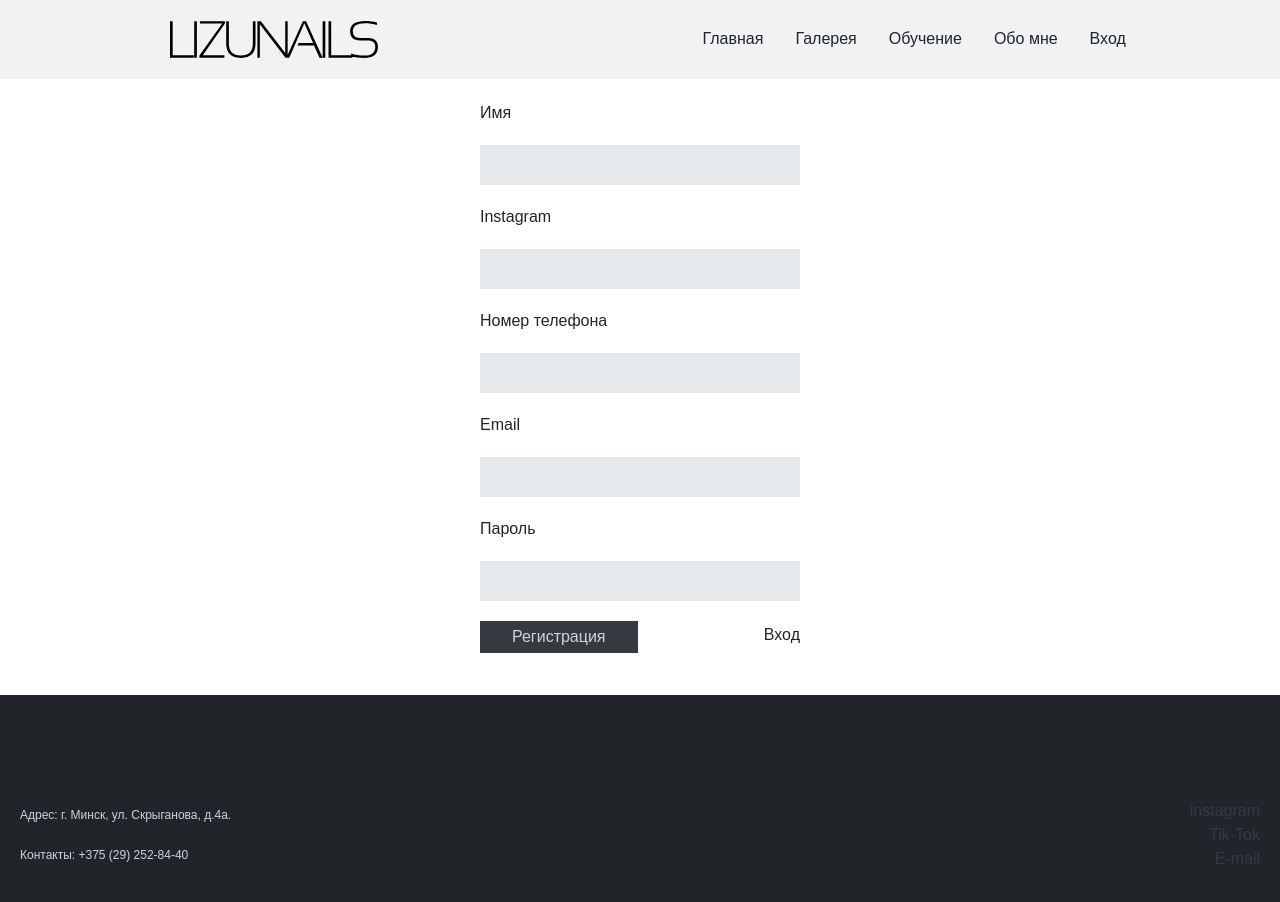
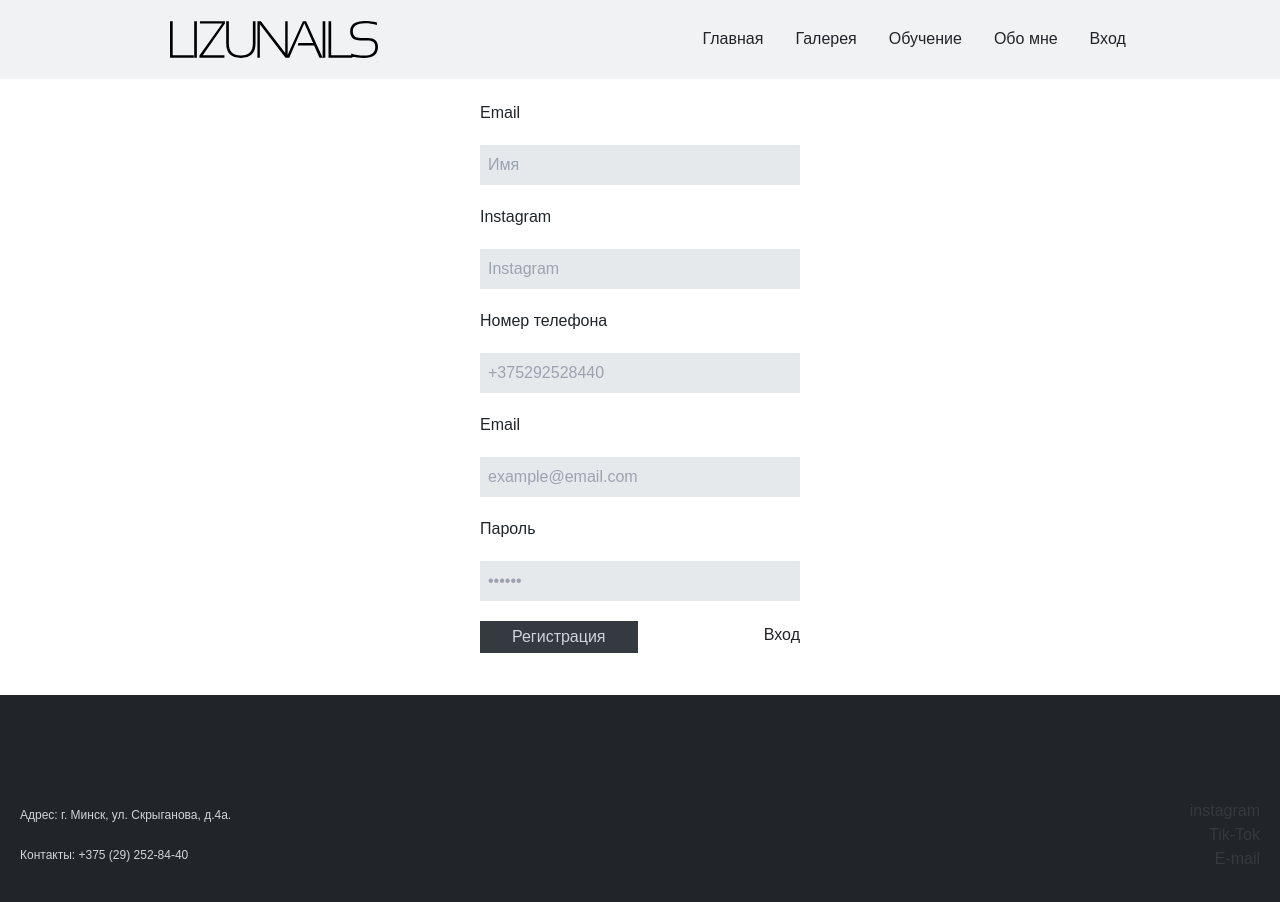
Before and after one commit to JaZhKa/Lizu-Nails, a React (Vite) app in the folder frontend/: page /signup in a window 1280 px wide. Shown: the top 902 px of the page. Built offline with nearby package versions, Linux system fonts and the light colour scheme.

Commit message:
add validation to login form & signup form

```diff
--- a/frontend/src/components/elements/Button.jsx
+++ b/frontend/src/components/elements/Button.jsx
@@ -3,7 +3,7 @@ const Button = ({ onClick, children, disabled, style }) => {
     <button
       onClick={onClick}
       disabled={disabled}
-      className={style + " disabled:bg-secondary bg-primary px-8 py-1 text-secondary transition-all duration-100 hover:bg-accent hover:text-text-color focus:bg-accent focus:text-text-color active:scale-90"}
+      className={style + " disabled:bg-secondary disabled:text-text-color bg-primary px-8 py-1 text-secondary transition-all duration-100 hover:bg-accent hover:text-text-color focus:bg-accent focus:text-text-color active:scale-90"}
     >
       {children}
     </button>
--- a/frontend/src/components/elements/Input.jsx
+++ b/frontend/src/components/elements/Input.jsx
@@ -6,7 +6,10 @@ const Input = ({ ...props }) => {
       </label>
       <input
         disabled={props.disabled}
-        className={props.style + " h-10 w-9/12 bg-secondary/50 px-2 text-text-color focus:outline-secondary disabled:text-secondary md:w-full"}
+        className={
+          props.style +
+          " h-10 w-9/12 bg-secondary/50 px-2 text-text-color transition-all duration-100 focus:outline-secondary disabled:text-secondary md:w-full"
+        }
         type={props.type}
         autoComplete={props.autoComplete}
         onChange={props.onChange}
--- a/frontend/src/hooks/useValidation.jsx
+++ b/frontend/src/hooks/useValidation.jsx
@@ -3,6 +3,8 @@ import { useEffect, useState } from "react";
 const useValidation = (value, validations) => {
   const [isEmpty, setIsEmpty] = useState(true);
   const [minLengthError, setMinLenthError] = useState(false);
+  const [maxLengthError, setMaxLenthError] = useState(false);
+  const [isEmailError, setIsEmailError] = useState(true);
   const [errorMessage, setErrorMessage] = useState("");
 
   useEffect(() => {
@@ -19,11 +21,29 @@ const useValidation = (value, validations) => {
         case "minLength":
           if (value.length < validations[validation]) {
             setMinLenthError(true);
-            setErrorMessage("Некорректная длина");
+            setErrorMessage("Слишком короткий");
           } else {
             setMinLenthError(false);
           }
           break;
+        case "maxLength":
+          if (value.length > validations[validation]) {
+            setMaxLenthError(true);
+            setErrorMessage("Слишком длинный");
+          } else {
+            setMaxLenthError(false);
+          }
+          break;
+        case "isEmail": {
+          const re = /^[A-Za-z0-9._]+@[A-Za-z0-9-]+[.][A-Za-z]{2,4}$/;
+          if (re.test(String(value).toLowerCase())) {
+            setIsEmailError(false);
+          } else {
+            setIsEmailError(true);
+            setErrorMessage("Это не email");
+          }
+        }
+        break;
         default:
           setErrorMessage("");
           break;
@@ -31,7 +51,7 @@ const useValidation = (value, validations) => {
     }
   }, [value]);
 
-  return { isEmpty, minLengthError, errorMessage };
+  return { isEmpty, minLengthError, maxLengthError, isEmailError, errorMessage };
 };
 
 export default useValidation;
--- a/frontend/src/pages/Login.jsx
+++ b/frontend/src/pages/Login.jsx
@@ -6,8 +6,13 @@ import Anchor from "../components/elements/Anchor.jsx";
 import Input from "../components/elements/Input.jsx";
 
 const Login = () => {
-  const email = useInput("", { minLength: 3, isEmpty: true });
-  const password = useInput("", { minLength: 6, isEmpty: true });
+  const email = useInput("", {
+    isEmail: true,
+    minLength: 6,
+    maxLength: 30,
+    isEmpty: true,
+  });
+  const password = useInput("", { maxLength: 30, minLength: 6, isEmpty: true });
   const { login, error } = useLogin();
   const isLoaded = useSelector((state) => state.isLoaded.value);
 
@@ -27,40 +32,72 @@ const Login = () => {
         htmlFor={"email"}
         disabled={!isLoaded}
         type={"email"}
+        placeholder={"example@email.com"}
         autoComplete={"username"}
         onChange={(e) => email.onChange(e)}
         onBlur={(e) => email.onBlur(e)}
         value={email.value}
         id={"email"}
         name={"email"}
-        style={(email.isDirty && (email.isEmpty || email.minLengthError)) && "focus:outline-error/50 focus:outline-2 outline outline-2 outline-error/50"}
+        style={
+          email.isDirty &&
+          (email.isEmpty ||
+            email.minLengthError ||
+            email.maxLengthError ||
+            email.isEmailError) &&
+          "focus:outline-error/50 focus:outline-2 outline outline-2 outline-error/50"
+        }
         required
       >
         Email
       </Input>
-      {email.isDirty && (email.isEmpty || email.minLengthError) && (
-        <div className="text-xs text-error">{email.errorMessage}</div>
-      )}
+      {email.isDirty &&
+        (email.isEmpty ||
+          email.minLengthError ||
+          email.maxLengthError ||
+          email.isEmailError) && (
+          <div className="text-xs text-error">{email.errorMessage}</div>
+        )}
       <Input
         htmlFor={"password"}
         disabled={!isLoaded}
         type={"password"}
+        placeholder={"••••••"}
         autoComplete={"current-password"}
         onChange={(e) => password.onChange(e)}
         onBlur={(e) => password.onBlur(e)}
         value={password.value}
         id={"password"}
         name={"password"}
-        style={(password.isDirty && (password.isEmpty || password.minLengthError)) && "focus:outline-error/50 focus:outline-2 outline outline-2 outline-error/50"}
+        style={
+          password.isDirty &&
+          (password.isEmpty ||
+            password.minLengthError ||
+            password.maxLengthError) &&
+          "focus:outline-error/50 focus:outline-2 outline outline-2 outline-error/50"
+        }
         required
       >
         Пароль
       </Input>
-      {password.isDirty && (password.isEmpty || password.minLengthError) && (
-        <div className="text-xs text-error">{password.errorMessage}</div>
-      )}
+      {password.isDirty &&
+        (password.isEmpty ||
+          password.minLengthError ||
+          password.maxLengthError) && (
+          <div className="text-xs text-error">{password.errorMessage}</div>
+        )}
       <div className="flex w-9/12 justify-between md:w-80">
-        <Button disabled={!isLoaded}>Войти</Button>
+        <Button
+          disabled={
+            !isLoaded ||
+            email.minLengthError ||
+            password.minLengthError ||
+            email.maxLengthError ||
+            password.maxLengthError
+          }
+        >
+          Войти
+        </Button>
         <Anchor to={"/signup"}>Регистрация</Anchor>
       </div>
       {error && <p className="text-xs text-error">{error}</p>}
--- a/frontend/src/pages/Signup.jsx
+++ b/frontend/src/pages/Signup.jsx
@@ -1,16 +1,25 @@
-import { useState } from "react";
 import { useSignup } from "../hooks/useSignup.jsx";
 import { useSelector } from "react-redux";
+import { useInput } from "../hooks/useInput.jsx";
 import Button from "../components/elements/Button.jsx";
 import Anchor from "../components/elements/Anchor.jsx";
 import Input from "../components/elements/Input.jsx";
 
 const Signup = () => {
-  const [email, setEmail] = useState("");
-  const [password, setPassword] = useState("");
-  const [name, setName] = useState("");
-  const [phoneNumber, setPhoneNumber] = useState("");
-  const [instagramNickname, setInstagramNickname] = useState("");
+  const email = useInput("", {
+    isEmail: true,
+    minLength: 6,
+    maxLength: 30,
+    isEmpty: true,
+  });
+  const password = useInput("", { maxLength: 30, minLength: 6, isEmpty: true });
+  const name = useInput("", { maxLength: 50, minLength: 2, isEmpty: true });
+  const instagramNickname = useInput("", { maxLength: 30, isEmpty: true });
+  const phoneNumber = useInput("", {
+    maxLength: 13,
+    minLength: 13,
+    isEmpty: true,
+  });
   const { signup, error } = useSignup();
   const isLoaded = useSelector((state) => state.isLoaded.value);
 
@@ -35,61 +44,136 @@ const Signup = () => {
         htmlFor={"name"}
         disabled={!isLoaded}
         type={"name"}
-        onChange={(e) => setName(e.target.value)}
-        value={name}
+        placeholder={"Имя"}
+        autoComplete={"given-name"}
+        onChange={(e) => name.onChange(e)}
+        onBlur={(e) => name.onBlur(e)}
+        value={name.value}
         id={"name"}
         name={"name"}
+        style={
+          name.isDirty &&
+          (name.isEmpty || name.minLengthError || name.maxLengthError) &&
+          "focus:outline-error/50 focus:outline-2 outline outline-2 outline-error/50"
+        }
         required
       >
-        Имя
+        Email
       </Input>
+      {name.isDirty &&
+        (name.isEmpty || name.minLengthError || name.maxLengthError) && (
+          <div className="text-xs text-error">{name.errorMessage}</div>
+        )}
       <Input
         htmlFor={"instagramNickname"}
         disabled={!isLoaded}
-        onChange={(e) => setInstagramNickname(e.target.value)}
-        value={instagramNickname}
+        type={"instagramNickname"}
+        placeholder={"Instagram"}
+        onChange={(e) => instagramNickname.onChange(e)}
+        onBlur={(e) => instagramNickname.onBlur(e)}
+        value={instagramNickname.value}
         id={"instagramNickname"}
         name={"instagramNickname"}
+        style={
+          instagramNickname.isDirty &&
+          (instagramNickname.isEmpty || instagramNickname.maxLengthError) &&
+          "focus:outline-error/50 focus:outline-2 outline outline-2 outline-error/50"
+        }
+        required
       >
         Instagram
       </Input>
+      {instagramNickname.isDirty &&
+        (instagramNickname.isEmpty || instagramNickname.maxLengthError) && (
+          <div className="text-xs text-error">
+            {instagramNickname.errorMessage}
+          </div>
+        )}
       <Input
         htmlFor={"phoneNumber"}
         disabled={!isLoaded}
         type={"phoneNumber"}
-        onChange={(e) => setPhoneNumber(e.target.value)}
-        value={phoneNumber}
+        placeholder={"+375292528440"}
+        onChange={(e) => phoneNumber.onChange(e)}
+        onBlur={(e) => phoneNumber.onBlur(e)}
+        value={phoneNumber.value}
         id={"phoneNumber"}
         name={"phoneNumber"}
+        style={
+          phoneNumber.isDirty &&
+          (phoneNumber.isEmpty ||
+            phoneNumber.minLengthError ||
+            phoneNumber.maxLengthError) &&
+          "focus:outline-error/50 focus:outline-2 outline outline-2 outline-error/50"
+        }
+        required
       >
         Номер телефона
       </Input>
+      {phoneNumber.isDirty &&
+        (phoneNumber.isEmpty ||
+          phoneNumber.minLengthError ||
+          phoneNumber.maxLengthError) && (
+          <div className="text-xs text-error">{phoneNumber.errorMessage}</div>
+        )}
       <Input
         htmlFor={"email"}
         disabled={!isLoaded}
         type={"email"}
-        autoComplete={"username"}
-        onChange={(e) => setEmail(e.target.value)}
-        value={email}
+        placeholder={"example@email.com"}
+        autoComplete={"email"}
+        onChange={(e) => email.onChange(e)}
+        onBlur={(e) => email.onBlur(e)}
+        value={email.value}
         id={"email"}
         name={"email"}
+        style={
+          email.isDirty &&
+          (email.isEmpty ||
+            email.minLengthError ||
+            email.maxLengthError ||
+            email.isEmailError) &&
+          "focus:outline-error/50 focus:outline-2 outline outline-2 outline-error/50"
+        }
         required
       >
         Email
       </Input>
+      {email.isDirty &&
+        (email.isEmpty ||
+          email.minLengthError ||
+          email.maxLengthError ||
+          email.isEmailError) && (
+          <div className="text-xs text-error">{email.errorMessage}</div>
+        )}
       <Input
         htmlFor={"password"}
         disabled={!isLoaded}
         type={"password"}
+        placeholder={"••••••"}
         autoComplete={"current-password"}
-        onChange={(e) => setPassword(e.target.value)}
-        value={password}
+        onChange={(e) => password.onChange(e)}
+        onBlur={(e) => password.onBlur(e)}
+        value={password.value}
         id={"password"}
         name={"password"}
+        style={
+          password.isDirty &&
+          (password.isEmpty ||
+            password.minLengthError ||
+            password.maxLengthError) &&
+          "focus:outline-error/50 focus:outline-2 outline outline-2 outline-error/50"
+        }
         required
       >
         Пароль
       </Input>
+      {password.isDirty &&
+        (password.isEmpty ||
+          password.minLengthError ||
+          password.maxLengthError) && (
+          <div className="text-xs text-error">{password.errorMessage}</div>
+        )}
       <div className="flex w-9/12 justify-between md:w-80">
         <Button disabled={!isLoaded}>Регистрация</Button>
         <Anchor to={"/login"}>Вход</Anchor>
```
Also changed, not shown: frontend/src/style/output.css (+7 -18 lines).
